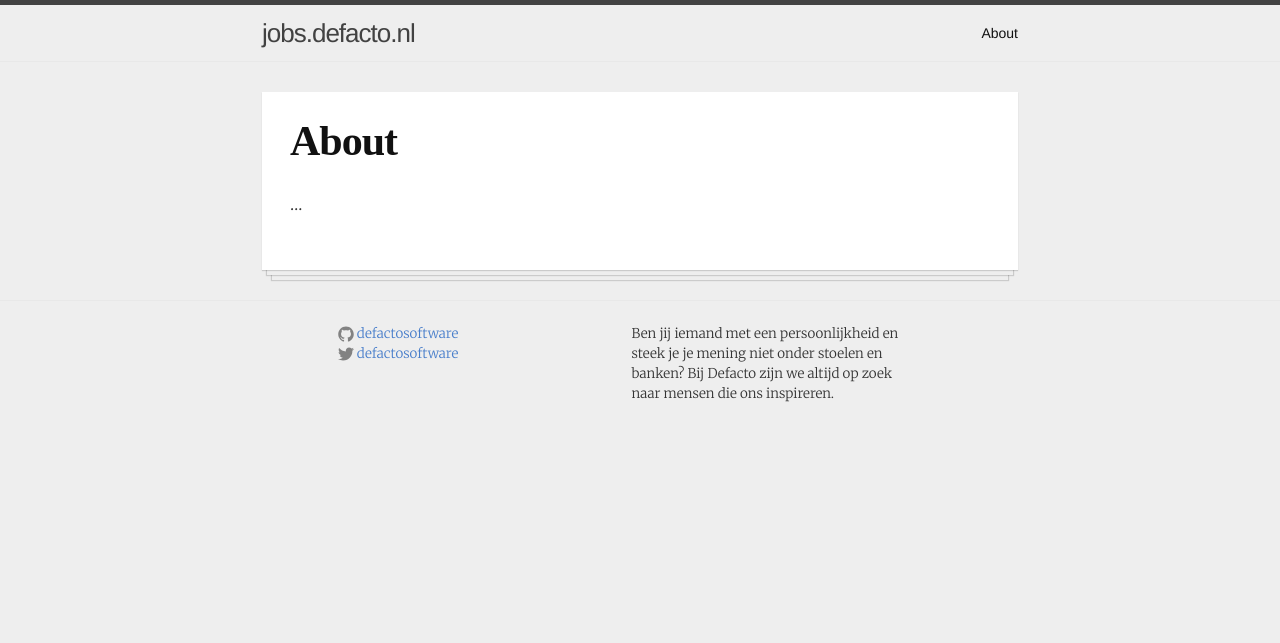
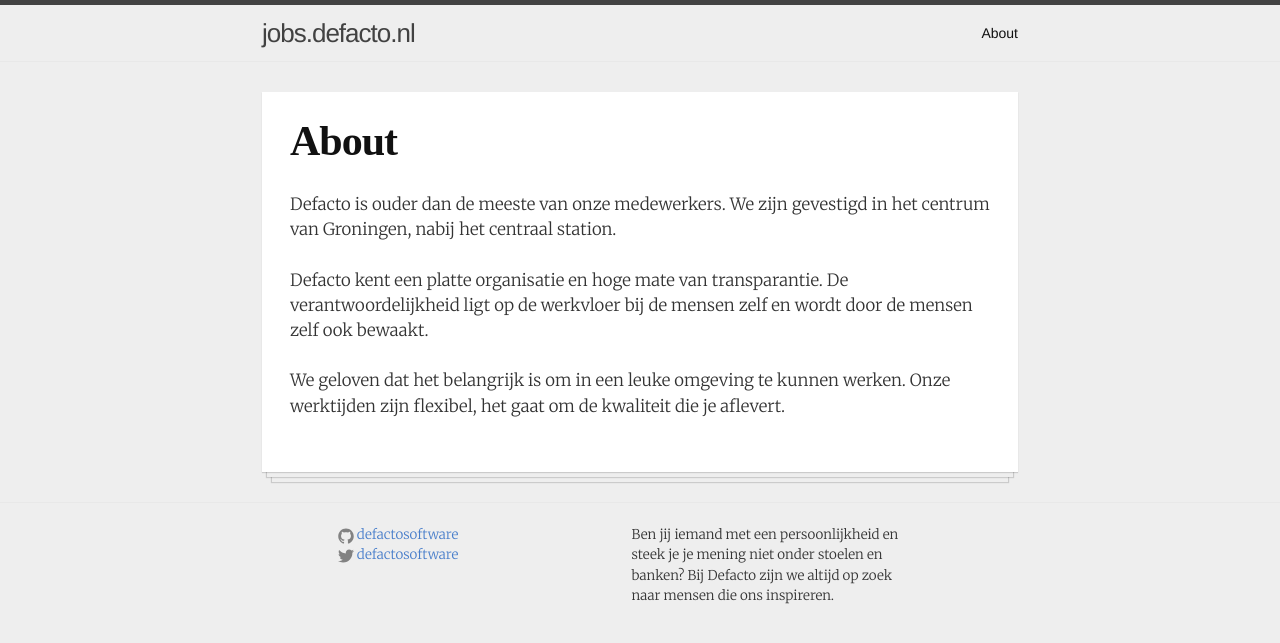
Before and after one commit to DefactoSoftware/jobs.defacto.nl, a Jekyll site: the page built from about.md, in a window 1280 px wide. Shown: the top 643 px of the page. Built offline with Jekyll 4.4.1, drawn with Linux system fonts in a browser that asks for light colours; nearby versions of some CDN libraries; some web fonts are replaced.

Commit message:
added about text

```diff
--- a/about.md
+++ b/about.md
@@ -3,5 +3,8 @@ layout: page
 title: About
 permalink: /about/
 ---
+Defacto is ouder dan de meeste van onze medewerkers. We zijn gevestigd in het centrum van Groningen, nabij het centraal station.
 
-...
+Defacto kent een platte organisatie en hoge mate van transparantie. De verantwoordelijkheid ligt op de werkvloer bij de mensen zelf en wordt door de mensen zelf ook bewaakt.
+
+We geloven dat het belangrijk is om in een leuke omgeving te kunnen werken. Onze werktijden zijn flexibel, het gaat om de kwaliteit die je aflevert.
```
